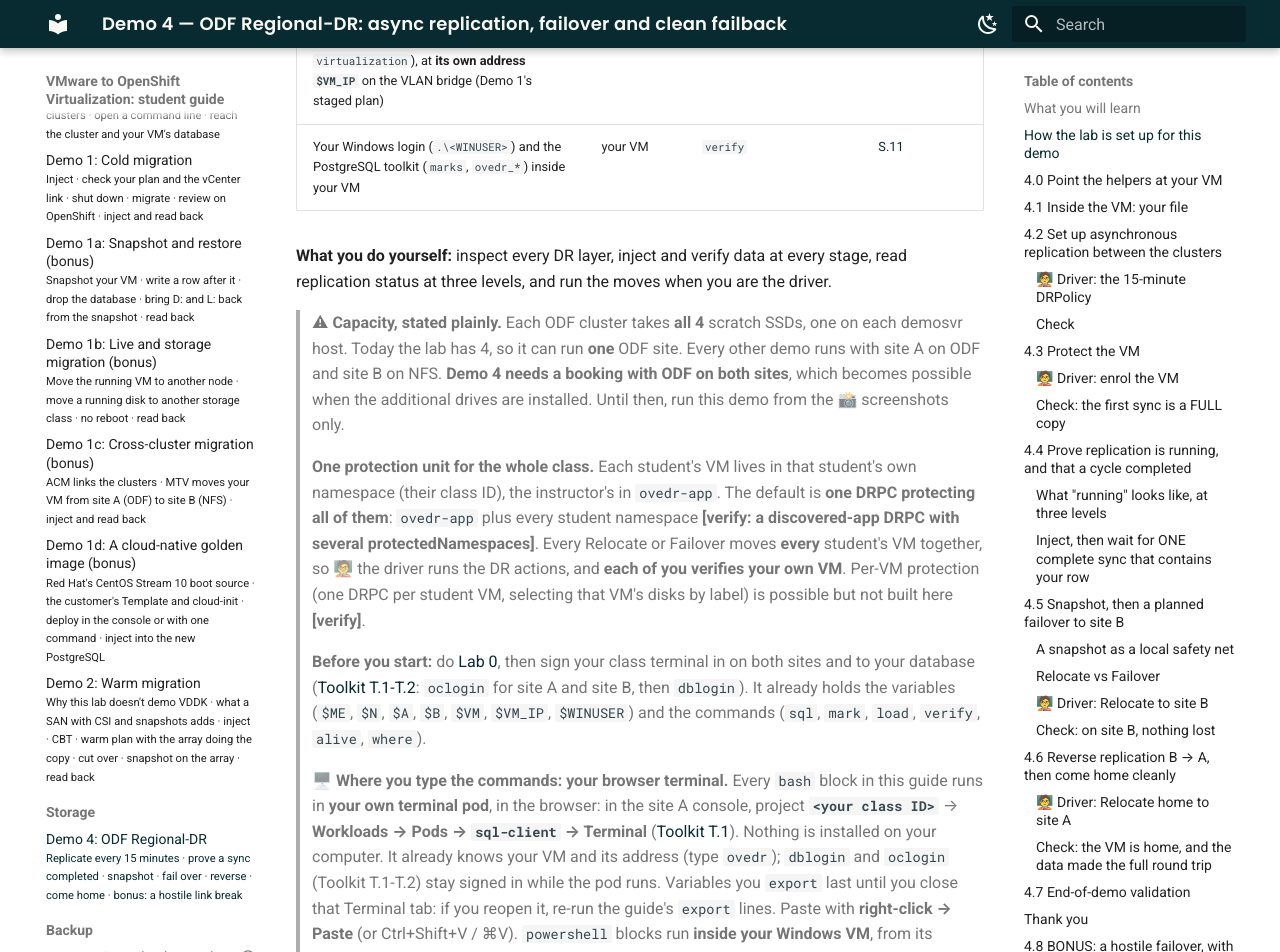
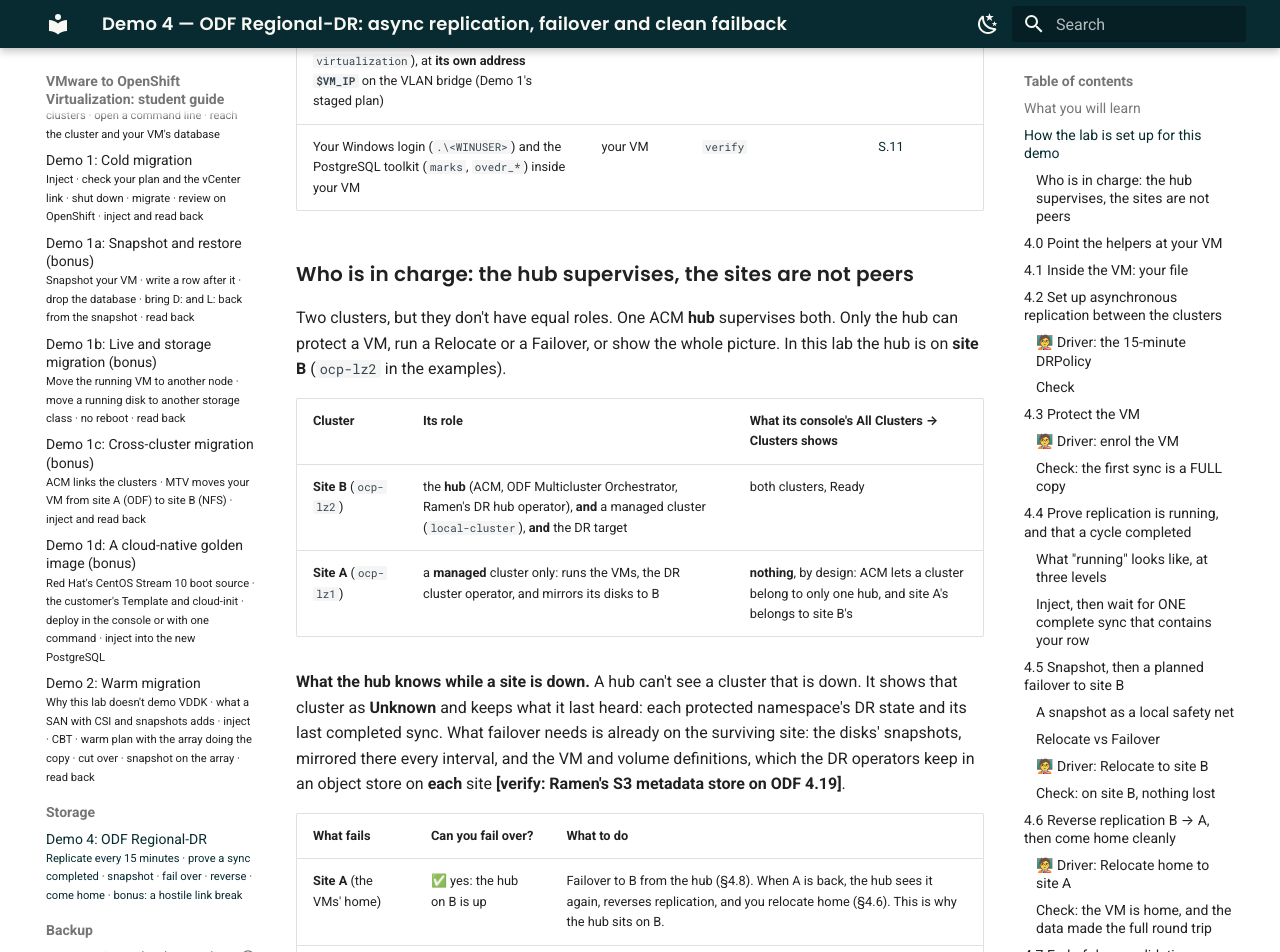
Before and after one commit to paragonmicro-lab/demo-0024-public, an MkDocs documentation site: the page built from docs/demos/04-odf-regional-dr.md, in a window 1280 px wide and 1400 px high, scrolled down 1396 px. Shown: the top 952 px of the window. Built offline with MkDocs 1.6.1 and Material for MkDocs 9.7.7, drawn with Linux system fonts in a browser that asks for light colours; some of the changed text lies outside the part shown.

Commit message:
class @ demo-openshift-ove c284e68cceef

```diff
--- a/docs/demos/04-odf-regional-dr.md
+++ b/docs/demos/04-odf-regional-dr.md
@@ -37,6 +37,34 @@
 | Your namespace with your browser terminal `sql-client` and your VM's Service (`<VM>-sql`); `ovedr-app` with the instructor's, on **both** sites | both | `oc --context site-b -n "$VMNS" get deploy,svc` | [S.9](setup-how-the-lab-is-built.md) |
 | **Your own VM** (`$VM`, e.g. `win-pg-s03`) running on site A, on ODF storage (`ocs-storagecluster-ceph-rbd-virtualization`), at **its own address `$VM_IP`** on the VLAN bridge (Demo 1's staged plan) | site A | `where` → `site-a Running` | [S.11](setup-how-the-lab-is-built.md) · [S.12](setup-how-the-lab-is-built.md) |
 | Your Windows login (`.\<WINUSER>`) and the PostgreSQL toolkit (`marks`, `ovedr_*`) inside your VM | your VM | `verify` | [S.11](setup-how-the-lab-is-built.md) |
+
+### Who is in charge: the hub supervises, the sites are not peers
+
+Two clusters, but they don't have equal roles. One ACM **hub** supervises both. Only the hub can protect a VM, run a
+Relocate or a Failover, or show the whole picture. In this lab the hub is on **site B** (`ocp-lz2` in the examples).
+
+| Cluster | Its role | What its console's **All Clusters → Clusters** shows |
+|---|---|---|
+| **Site B** (`ocp-lz2`) | the **hub** (ACM, ODF Multicluster Orchestrator, Ramen's DR hub operator), **and** a managed cluster (`local-cluster`), **and** the DR target | both clusters, Ready |
+| **Site A** (`ocp-lz1`) | a **managed** cluster only: runs the VMs, the DR cluster operator, and mirrors its disks to B | **nothing**, by design: ACM lets a cluster belong to only one hub, and site A's belongs to site B's |
+
+**What the hub knows while a site is down.** A hub can't see a cluster that is down. It shows that cluster as
+**Unknown** and keeps what it last heard: each protected namespace's DR state and its last completed sync. What
+failover needs is already on the surviving site: the disks' snapshots, mirrored there every interval, and the
+VM and volume definitions, which the DR operators keep in an object store on **each** site
+**[verify: Ramen's S3 metadata store on ODF 4.19]**.
+
+| What fails | Can you fail over? | What to do |
+|---|---|---|
+| **Site A** (the VMs' home) | ✅ yes: the hub on B is up | Failover to B from the hub (§4.8). When A is back, the hub sees it again, reverses replication, and you relocate home (§4.6). This is why the hub sits on B. |
+| **Site B** (the hub's site) | ❌ no: nothing can drive a failover | The VMs on A keep running, but replication to B stops and no Relocate or Failover can run. **Bring the hub back online first**: once it's up, it reconnects to A, replication resumes, and you can manage the other cluster again. |
+| **The hub, for good** | ❌ not until a hub exists again | Restore the hub's backup onto another cluster (ACM's hub backup and restore, with a passive hub kept ready), then carry on from it **[verify]**. |
+
+> ⚠ **A lab compromise.** Red Hat's supported Regional-DR layout has **three** clusters: the hub on its own, away from
+> both sites, usually with a passive standby hub. Then losing either site never costs you the hub. This lab has two
+> clusters, so the hub shares site B. That's fine for the disaster this demo shows (site A lost), but the
+> **first step of any recovery is getting the hub back**: it's the cluster you manage all the others from.
+> [ACM: hub backup and restore](https://docs.redhat.com/en/documentation/red_hat_advanced_cluster_management_for_kubernetes/2.13/html/business_continuity/business-cont-overview) **[verify link]**.
 
 **What you do yourself:** inspect every DR layer, inject and verify data at every stage, read replication
 status at three levels, and run the moves when you are the driver.
```
Also changed, not shown: other parts of docs/demos/04-odf-regional-dr.md (+3 -3 lines), docs/demos/01c-ocp-vm-cross-cluster-migration.md (+5 -2 lines).
